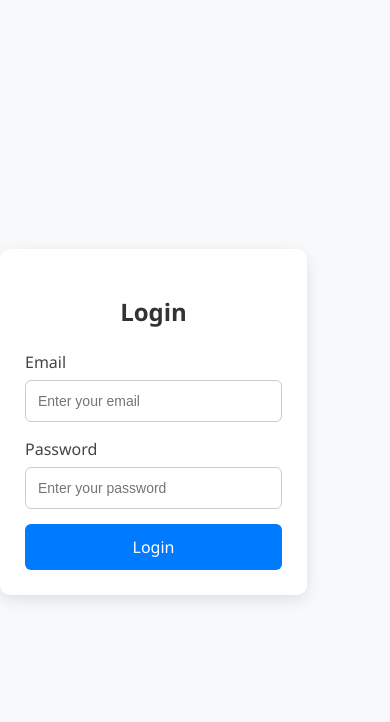
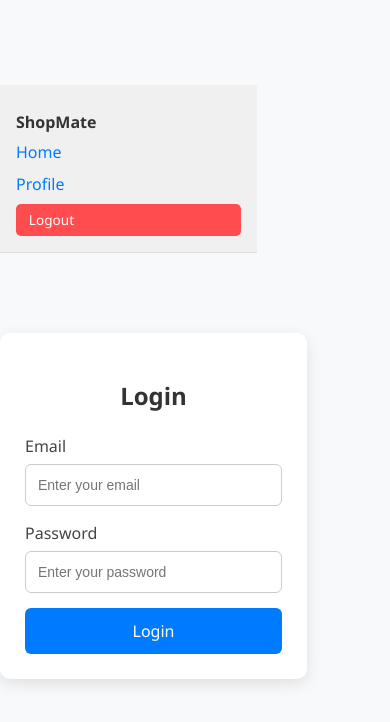
Before and after one commit to samira313/ShopMate-, a React (Vite) app: page /login in a window 390 px wide. Shown: the top 722 px of the page. Built offline with nearby package versions, Linux system fonts and the light colour scheme; no server answers.

Commit message:
add responsive Navbar with separate CSS styling

```diff
--- a/src/App.jsx
+++ b/src/App.jsx
@@ -6,12 +6,13 @@ import SignupPage from "./pages/SignupPage";
 import LoginPage from "./pages/LoginPage";
 import ShoppingListPage from "./pages/ShoppingListPage";
 import { useAuth } from "./hooks/UseAuth";
-
+import Navbar from "./components/Navbar";
 function App() {
    const { currentUser } = useAuth() || {};
   return (
     <AuthProvider>
       <Router>
+        <Navbar />
         <Routes>
           <Route path="/signup" element={<SignupPage />} />
           <Route path="/login" element={<LoginPage />} />
--- /dev/null
+++ b/src/components/Navbar.jsx
@@ -0,0 +1,18 @@
+import React from "react";
+import { Link } from "react-router-dom";
+import { logout } from "../services/authService";
+import "../styles/Navbar.css";
+
+export default function Navbar() {
+  return (
+    <nav className="navbar">
+      <h1 className="navbar-title">ShopMate</h1>
+
+      <div className="navbar-links">
+        <Link to="/">Home</Link>
+        <Link to="/profile">Profile</Link>
+        <button className="logout-btn" onClick={logout}>Logout</button>
+      </div>
+    </nav>
+  );
+}
--- /dev/null
+++ b/src/styles/Navbar.css
@@ -0,0 +1,86 @@
+
+
+/* Main container*/
+.navbar {
+  display: flex;
+  justify-content: space-between;
+  align-items: center;
+  padding: 1rem 2rem;
+  background-color: #f0f0f0;
+  border-bottom: 1px solid #ddd;
+}
+
+/*  App Title */
+.navbar-title {
+  font-size: 1.5rem;
+  font-weight: bold;
+  color: #333;
+}
+
+/* Links */
+.navbar-links {
+  display: flex;
+  gap: 1rem;
+}
+
+.navbar-links a {
+  text-decoration: none;
+  color: #007bff;
+  font-weight: 500;
+}
+
+.navbar-links a:hover {
+  text-decoration: underline;
+}
+
+/*  Logout button */
+.logout-btn {
+  background-color: #ff4d4f;
+  border: none;
+  color: white;
+  padding: 0.5rem 1rem;
+  border-radius: 5px;
+  cursor: pointer;
+  font-size: 0.9rem;
+}
+
+.logout-btn:hover {
+  background-color: #e04344;
+}
+
+/* 📱   Responsive for mobile screen */
+@media (max-width: 768px) {
+  .navbar {
+    flex-direction: column;
+    align-items: flex-start;
+    padding: 1rem;
+  }
+
+  .navbar-title {
+    margin-bottom: 0.5rem;
+    font-size: 1.2rem;
+  }
+
+  .navbar-links {
+    flex-direction: column;
+    gap: 0.5rem;
+    width: 100%;
+  }
+
+  .navbar-links a,
+  .logout-btn {
+    width: 100%;
+    text-align: left;
+  }
+}
+
+@media (max-width: 480px) {
+  .navbar-title {
+    font-size: 1rem;
+  }
+
+  .logout-btn {
+    font-size: 0.85rem;
+    padding: 0.4rem 0.8rem;
+  }
+}
```
